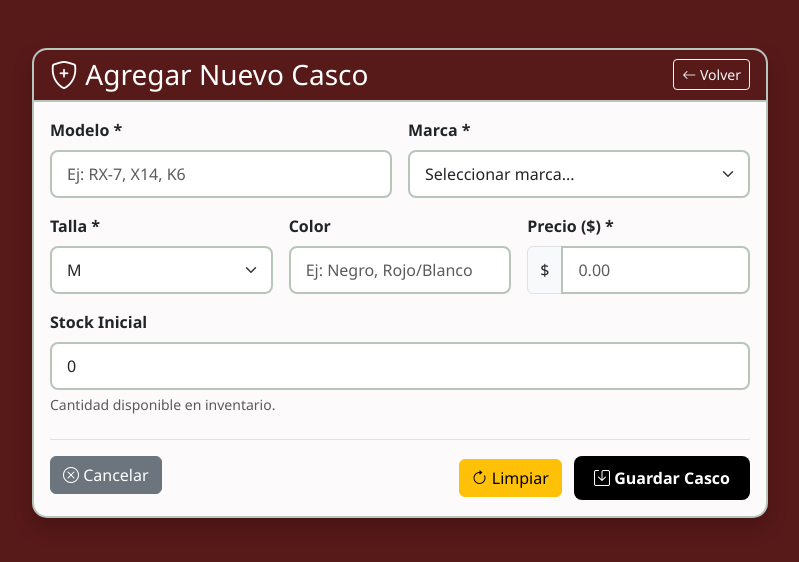
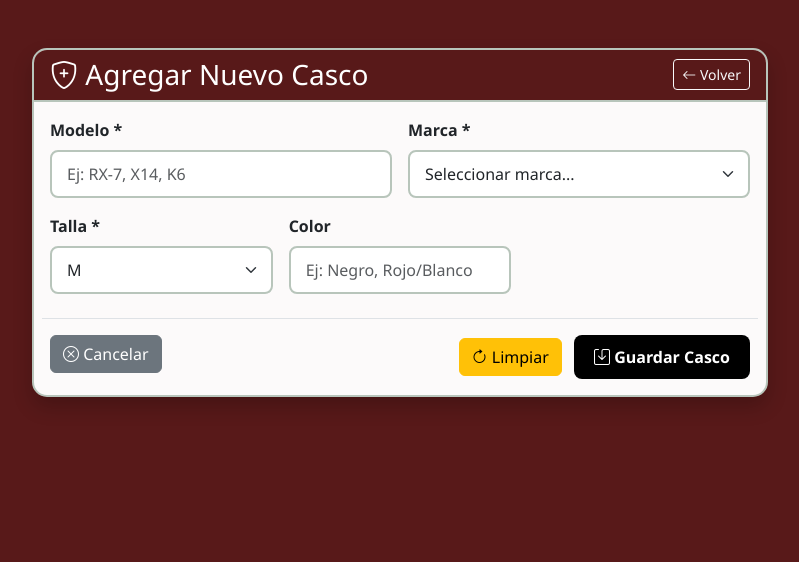
Before and after one commit to Sarai75/ProyectoFinal, a PHP site: page /create.php in a window 1280 px wide. Shown: the top 562 px of the page, without its empty margins (240-1039 px from the left). Run offline with PHP 8.4, Linux system fonts and the light colour scheme.

Commit message:
Pequeños cambios 3

```diff
--- a/create.php
+++ b/create.php
@@ -54,7 +54,6 @@
                                     <div class="invalid-feedback">Selecciona una marca.</div>
                                 </div>
 
-                                <!-- Talla -->
                                 <div class="col-md-4">
                                     <label for="talla" class="form-label fw-bold">Talla *</label>
                                     <select class="form-select form-control-custom"
@@ -68,7 +67,6 @@
                                     </select>
                                 </div>
 
-                                <!-- Color -->
                                 <div class="col-md-4">
                                     <label for="color" class="form-label fw-bold">Color</label>
                                     <input type="text" class="form-control form-control-custom"
@@ -76,28 +74,6 @@
                                            placeholder="Ej: Negro, Rojo/Blanco">
                                 </div>
 
-                                <!-- Precio -->
-                                <div class="col-md-4">
-                                    <label for="precio" class="form-label fw-bold">Precio ($) *</label>
-                                    <div class="input-group">
-                                        <span class="input-group-text">$</span>
-                                        <input type="number" class="form-control form-control-custom"
-                                               id="precio" name="precio"
-                                               step="0.01" min="0" placeholder="0.00" required>
-                                    </div>
-                                </div>
-
-                                <!-- Stock -->
-                                <div class="col-12">
-                                    <label for="stock" class="form-label fw-bold">Stock Inicial</label>
-                                    <input type="number" class="form-control form-control-custom"
-                                           id="stock" name="stock"
-                                           min="0" value="0">
-                                    <div class="form-text">Cantidad disponible en inventario.</div>
-                                </div>
-                            </div>
-
-                            <!-- Botones -->
                             <div class="mt-4 pt-3 border-top">
                                 <div class="d-flex justify-content-between">
                                     <div>
```
